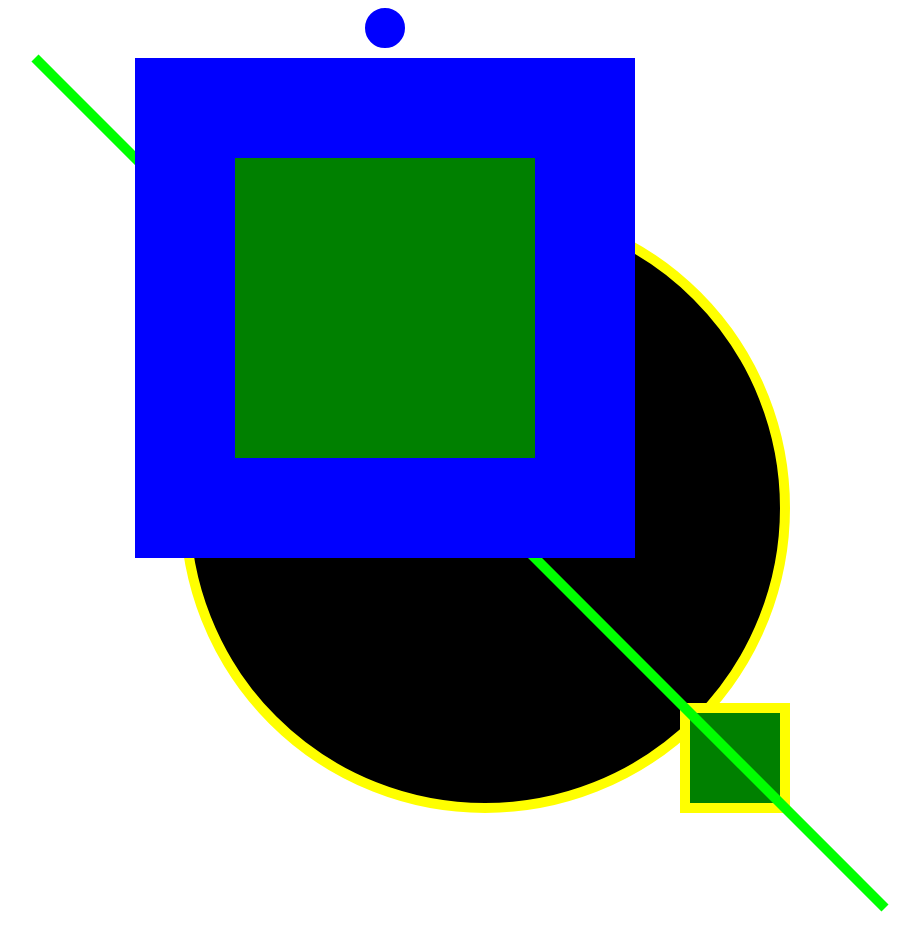
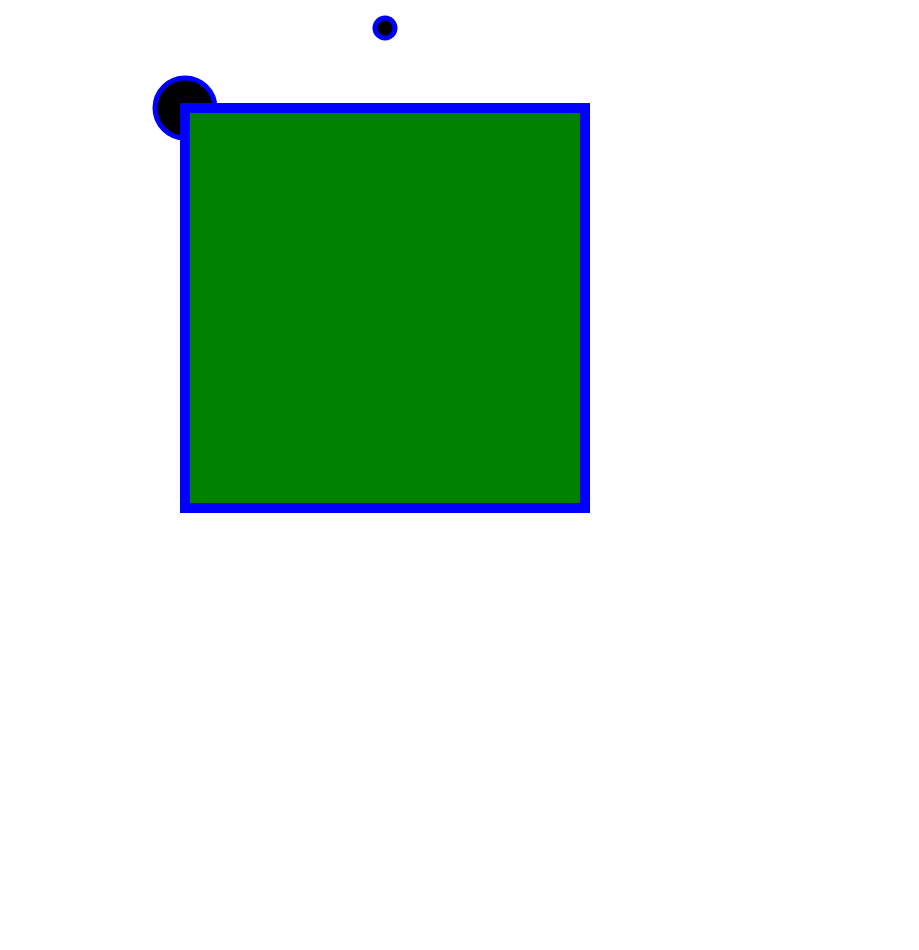
Before and after one commit to hanaljufri/csc3007-labs, a plain HTML site: page lab1.html in a window 1280 px wide. Shown: the whole page, without its empty margins (23-942 px from the left). Drawn offline with Linux system fonts and the light colour scheme.

Commit message:
Update lab1.html

```diff
--- a/lab1.html
+++ b/lab1.html
@@ -13,18 +13,13 @@
 </head>
 <body>
     <svg width="1000" height="1000">
-        <g stroke="yellow" stroke-width="10">
-        <circle cx="500" cy="500" r="300"></circle>
-        <rect x="700" y="700" width="100" height="100" fill="#aa7755"></rect>
-        <line x1="50" y1="50" x2="900" y2="900" stroke="#0f0"></line>
-    </g>
 
-    <g stroke="blue">
-    <g stroke-width="20">
+    <g stroke="blue" stroke-width="20">
+    <g stroke-width="5">
         <circle cx="200" cy="100" r="30"></circle>
         <circle cx="400" cy="20" r="10"></circle>
     </g>
-    <g stroke-width="100">
+    <g stroke-width="10">
         <rect x="400" y="2000" width="100" height="200"></rect>
         <rect x="200" y="100" width="400" height="400"></rect>
     </g>
```
